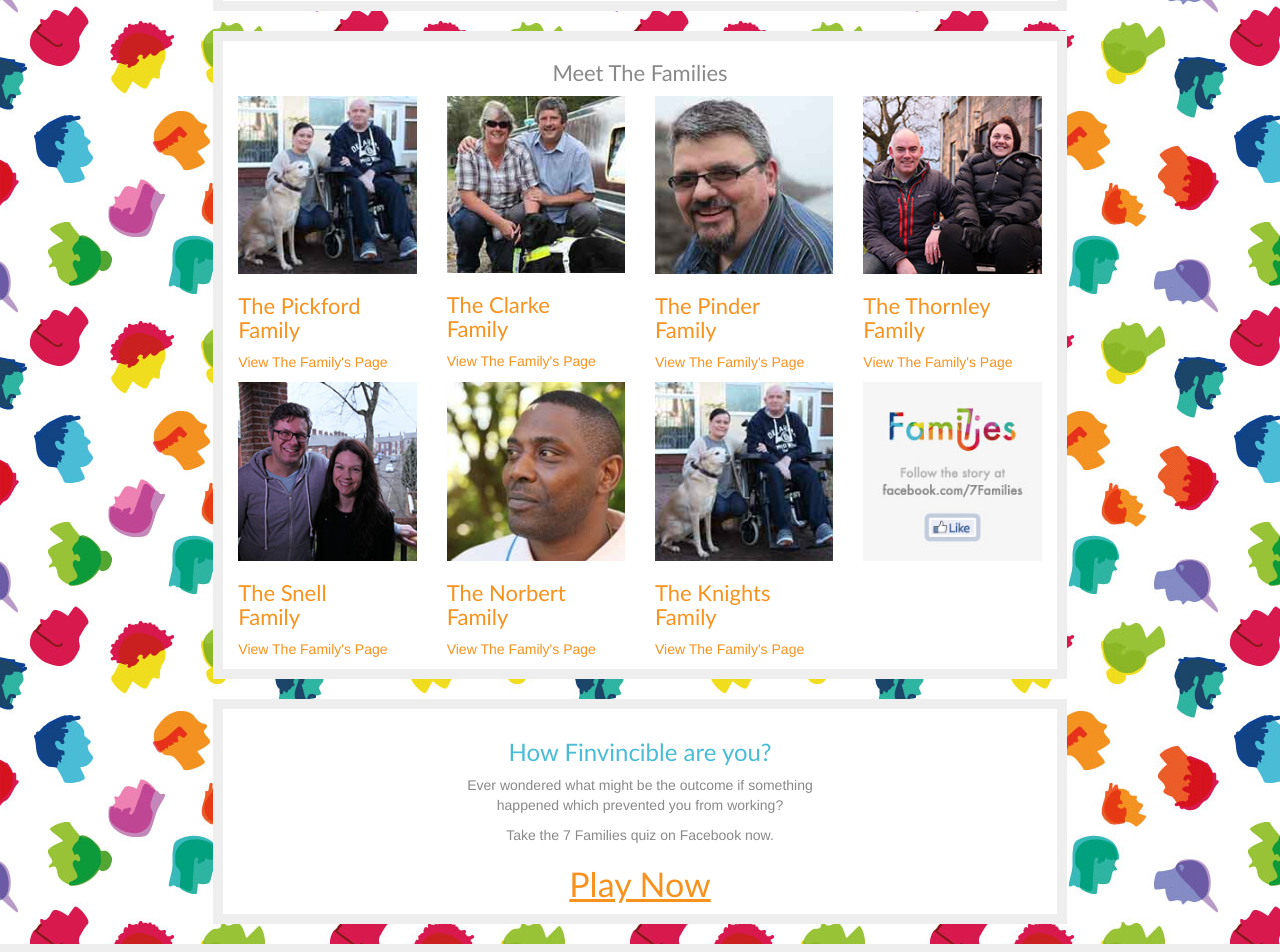
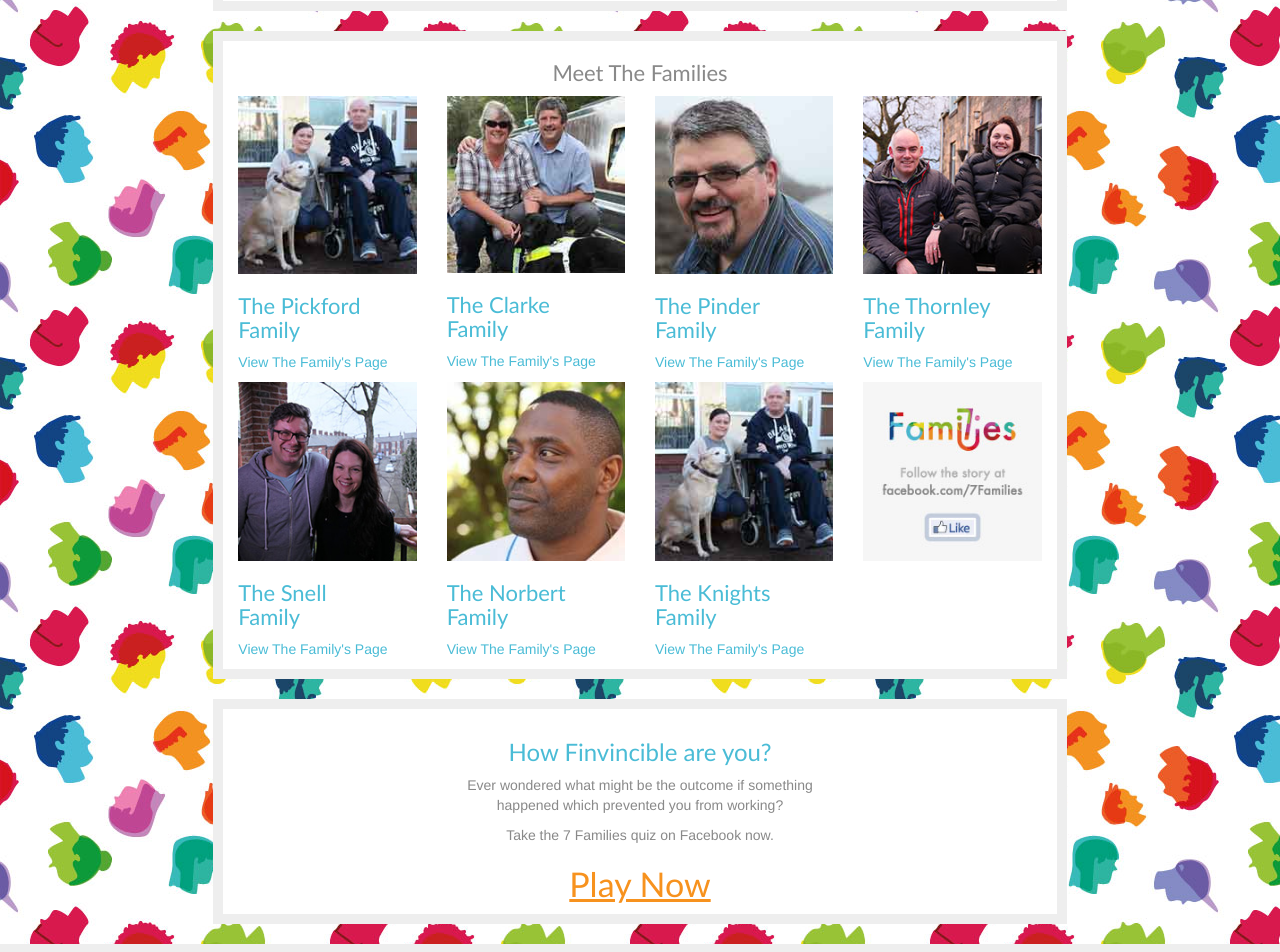
Before and after one commit to big-cat/7-families, a Jekyll site: the page built from index.html, in a window 1280 px wide. Shown: the part 1254-2206 px from the top of the page. Built offline with Jekyll 4.4.1, drawn with Linux system fonts in a browser that asks for light colours.

Commit message:
Updated Config and 1 other file

```diff
--- a/_config.yml
+++ b/_config.yml
@@ -17,6 +17,9 @@ collections:
     title: Timelines
     output: true
     permalink: "/:path-timeline"
+    defaults:
+    - values:
+        layout: timeline
   uploads:
     title: Uploads
     output: true
--- a/_includes/families.html
+++ b/_includes/families.html
@@ -20,15 +20,15 @@
                         <div class="row">
                             {% for family in site.families %}
                             <div class="col-md-3">
-                                <a class="orange-text" href="{{ family.url }}" title="Click here to view The {{ family.title }} Family page."><img class="flex" src="{{ family.thumbnail }}" alt="The Pickford Family" />
+                                <a class="blue-text" href="{{ family.url }}" title="Click here to view The {{ family.title }} Family page."><img class="flex" src="{{ family.thumbnail }}" alt="The Pickford Family" />
                                 </a>
-                                <a class="orange-text" href="{{ family.url }}" title="Click here to view The {{ family.title }} Family page.">
-                                    <h2 class="orange-text">
+                                <a class="blue-text" href="{{ family.url }}" title="Click here to view The {{ family.title }} Family page.">
+                                    <h2 class="blue-text">
                                         The {{ family.title }}<br />Family
                                     </h2>
                                 </a>
                                 <p>
-                                    <a class="orange-text" href="{{ family.url }}" title="Click here to view The {{ family.title }} Family page.">View The Family's Page</a>
+                                    <a class="blue-text" href="{{ family.url }}" title="Click here to view The {{ family.title }} Family page.">View The Family's Page</a>
                                 </p>
                             </div>
                             {% endfor %}
```
